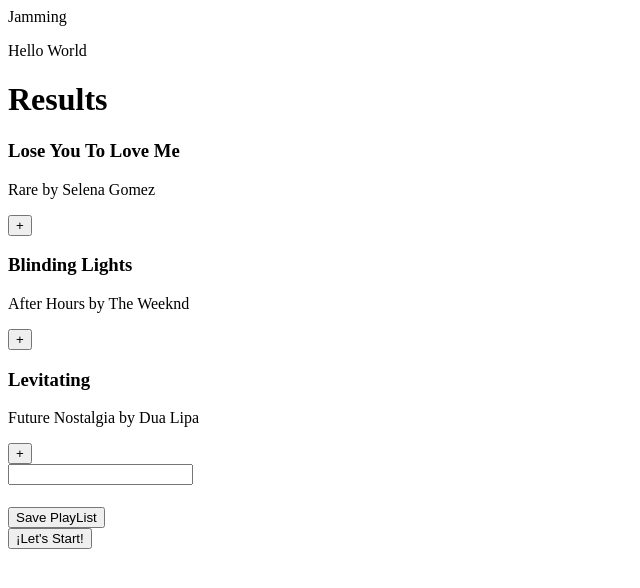
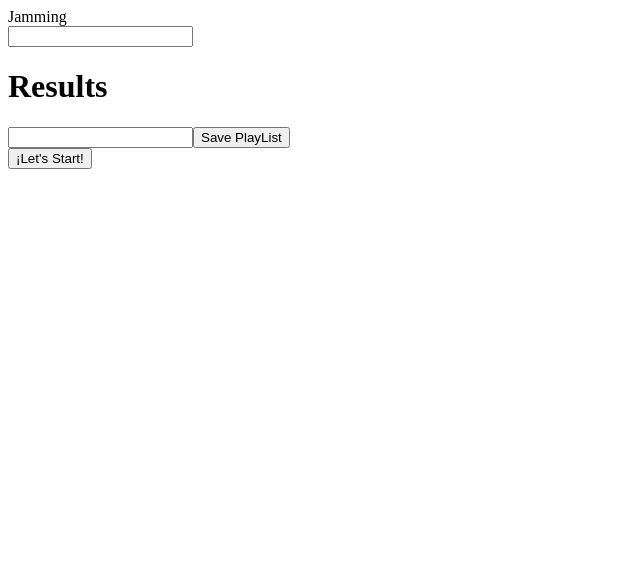
Before and after one commit to RobinsonGr/jamming, a React (Create React App) app: page / in a window 1280 px wide. Shown: the top 588 px of the page, without its empty margins (0-640 px from the left). Built offline with nearby package versions, Linux system fonts and the light colour scheme.

Commit message:
complete somethings functions

```diff
--- a/src/App.js
+++ b/src/App.js
@@ -1,9 +1,10 @@
-import React, {useState} from "react"
+import React from "react"
 import Nav from "./Nav";
 import TrackList from "./TrackList";
 import PlayList from "./PlayList";
 import API from "./api";
 import getSearch from "./SearchResults";
+import SearchBar from "./SearchBar"
 
 class App extends React.Component {
 
@@ -11,74 +12,92 @@
     super(props)
 
     this.state = {
-      songList: [
-        {
-          id: 0,
-          title: "Lose You To Love Me",
-          description: "Rare by Selena Gomez",
-          onPlayList: false
-        },
-        {
-          id: 1,
-          title: "Blinding Lights",
-          description: "After Hours by The Weeknd",
-          onPlayList: false
-        },
-        {
-          id: 2,
-          title: "Levitating",
-          description: "Future Nostalgia by Dua Lipa",
-          onPlayList: false
-        }
+      currentTrackList: [
       ],
-      playList: {
-       name: "",
-       tracks: []
-
+      playList: [],
+      savePlaylist: {
+        name: "",
+        tracks: []
       }
     }
   }
 
+
+
+
   render() {
+    //TrackList render & state
+
+  const  updateCurrentTrackList = async (e) => {
+
+  const value = e.target.value;
+
+  if (!value) {
+    return
+  }
+
+  const requestNewCurrentTrackList= await getSearch(value)
+
+  const newCurrentTrackList = [];
+   requestNewCurrentTrackList.map( ({id, title, album, artist}) => {
+
+     newCurrentTrackList.push({
+       id: id,
+       title: title,
+       artist: artist.name,
+       album: album.title,
+       onPlayList: false,
+      })
+   })
+
+  this.setState(prevState =>  (
+   {
+       ...prevState,
+       currentTrackList: [...newCurrentTrackList],
+      })
+   )
+
+  }
+
+
+// CurrentTrackList to PlayList
 
   const togglePlayListTrack = (song) => {
 
-    let songListModified = [...this.state.songList];
-    let playListModified = [...this.state.playList.tracks];
+
+
+    let currentTrackListModified = [...this.state.currentTrackList];
+    let playListModified = [...this.state.playList];
 
     const songInPlayList = playListModified.includes(song);
 
 
-
       if(songInPlayList) {
 
-        songListModified.push(song)
+        currentTrackListModified.push(song)
         playListModified = playListModified.filter(track => track.title !== song.title);
         song.onPlayList = false;
 
       } else {
 
         playListModified.push(song)
-        songListModified = songListModified.filter(track => track.title !== song.title);
+        currentTrackListModified = currentTrackListModified.filter(track => track.title !== song.title);
         song.onPlayList = true;
 
       }
 
       this.setState(actualState => ({
-        songList: songListModified,
-        playList: {
-          ...actualState.playList,
-          tracks: playListModified}
+        currentTrackList: currentTrackListModified,
+        playList: playListModified
         })
       )
 
-      getSearch("eminem")
 
   };
 
 
 
-
+//Save PlayList custom name in state
   const reNamePlayList = (e) => {
 
     const currentValue = e.target.value;
@@ -87,48 +106,52 @@
       return (
         {
           ...actualState,
-          playList: {
-            ...actualState.playList,
+          savePlayList: {
+            ...actualState.savePlayList,
             name: currentValue
           }
         }
       )
     })
+
   }
 
+  //Save PlayList Tracks in State
   const savePlayList = () => {
+
 
     this.setState(actualState => ({
       ...actualState,
-      playList: {
-        name: "",
-        tracks: [],
+      playList: [],
+      savePlayList: {
+        ...actualState.savePlayList,
+        tracks: actualState.playList
       }
     })
 
     )
 
+    console.log(this.state.savePlayList)
     console.log(this.state.playList)
 
   }
-
-  const uriList = [
-    "1Qrg8KqiBpW07V7PNxwwwL",
-    "1wAXODAAL6hY64ZdhrnjBO",
-    "6PQ88X9TkUIAUIZJHW2upE",
-    "6UelLqGlWMcVH1E5c4H7lY"
-  ]
-
 
 
     return (
       <>
       <Nav></Nav>
-      <p>Hello World</p>
-      <TrackList songList={this.state.songList} togglePlayListTrack={togglePlayListTrack}/>
+      <SearchBar
+        updateCurrentTrackList={updateCurrentTrackList}
+      ></SearchBar>
+      <TrackList
+      currentTrackList={this.state.currentTrackList}
+      togglePlayListTrack={togglePlayListTrack}
+
+
+      />
       <PlayList
+      reNamePlayList={reNamePlayList}
       onSavePlayList={savePlayList}
-      reNamePlayList={reNamePlayList}
       playList={this.state.playList}
       togglePlayListTrack={togglePlayListTrack} />
       <API></API>
--- a/src/PlayList/index.js
+++ b/src/PlayList/index.js
@@ -9,20 +9,20 @@
 
     render () {
 
+
+
         const {togglePlayListTrack, playList, reNamePlayList, onSavePlayList} = this.props;
 
-        const playListTracks = playList.tracks;
-        const playListName = playList.name;
+
 
         return(
 
             <div>
             <input onChange={reNamePlayList}></input>
-            <h1>{playListName}</h1>
 
 
             {
-                playListTracks.map(song => (
+                playList.map(song => (
 
                    <Track
                    key={song.id}
--- a/src/SearchBar/index.js
+++ b/src/SearchBar/index.js
@@ -1,29 +1,23 @@
 import React from "react"
-import getSearch from "../SearchResults"
 
 
 class SearchBar extends React.Component {
 
 
-    constructor(props) {
-        super(props)
-
-        this.state({
-            trackList: [],
-        })
-    }
 
 
 
 
     render() {
 
-        return (
-            <>
 
 
-            </>
+
+        return (
+            <input onChange={this.props.updateCurrentTrackList}></input>
         )
 
     }
 }
+
+export default SearchBar;
--- a/src/SearchResults/index.js
+++ b/src/SearchResults/index.js
@@ -8,7 +8,7 @@
     const responseList = await requestList.json();
     const trackList = responseList.data.slice(0,8)
 
-    console.log(trackList)
+    return trackList
 
 
 
--- a/src/Track/index.js
+++ b/src/Track/index.js
@@ -11,7 +11,7 @@
     <>
      <div>
       <h3>{song.title}</h3>
-      <p>{song.description}</p>
+      <p>{`${song.album} | ${song.artist}`}</p>
       <button
        onClick={() => {togglePlayListTrack(song)}}
       >{Boolean(song.onPlayList) ? "-" : "+"}</button>
--- a/src/TrackList/index.js
+++ b/src/TrackList/index.js
@@ -6,13 +6,13 @@
 
     render() {
 
-        const {songList, togglePlayListTrack} = this.props;
+        const {currentTrackList, togglePlayListTrack, } = this.props;
 
         return (
             <div>
             <h1>Results</h1>
             {
-                songList.map(song => (
+                currentTrackList.map(song => (
 
                     <>
                    <Track
```
